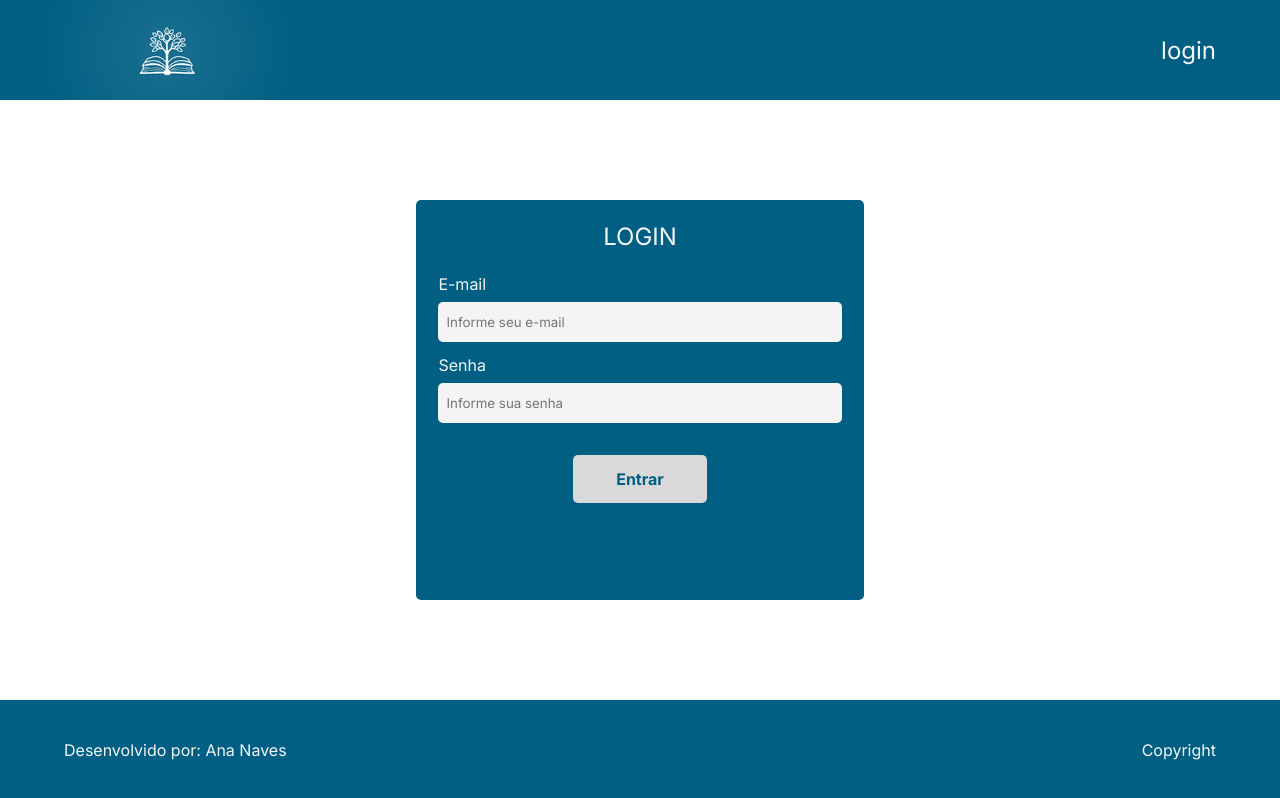
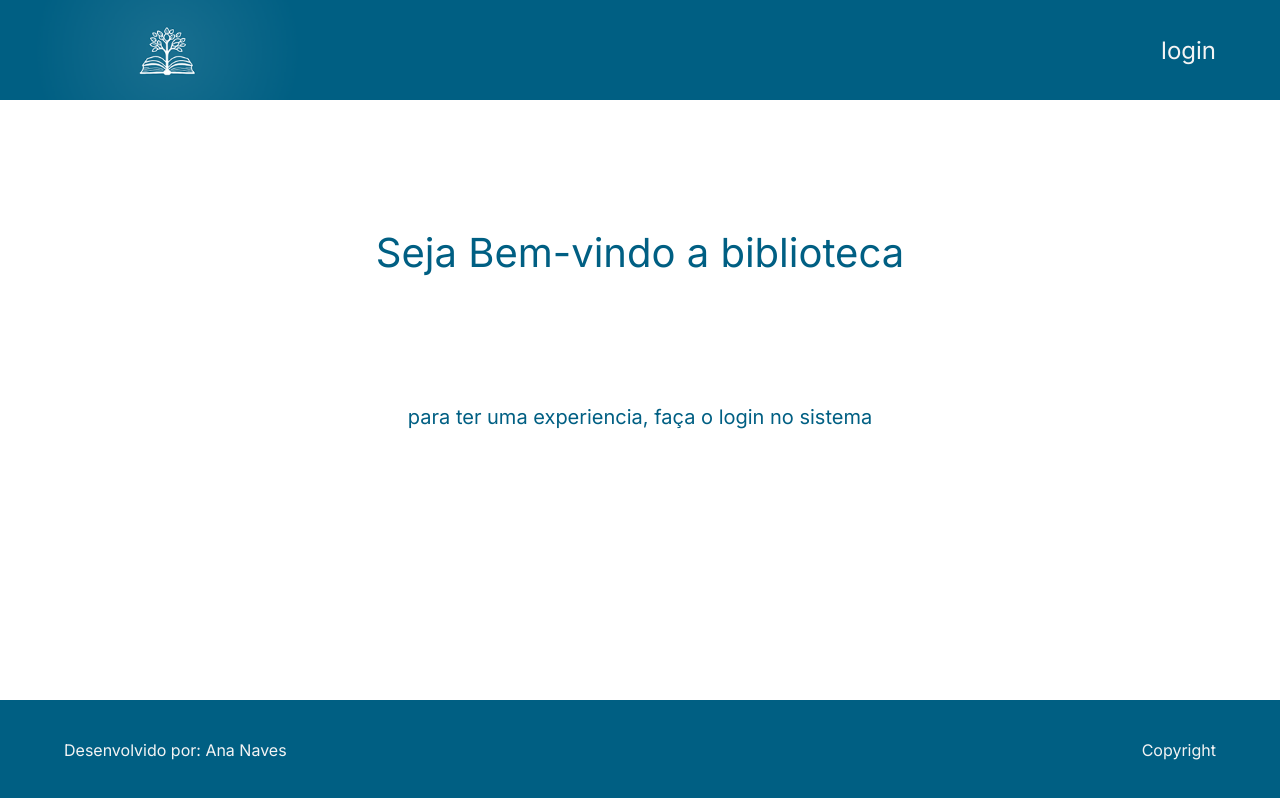
Before and after one commit to ananaves/pgboasvindas-react, a React (Vite) app: page / in a window 1280 px wide. Built offline with nearby package versions, Linux system fonts and the light colour scheme.

Commit message:
pasta pages

```diff
--- a/src/App.tsx
+++ b/src/App.tsx
@@ -1,15 +1,10 @@
 import './App.css'
-import Cabecalho from './components/Cabecalho/cabecalho'
-import Rodape from './components/Rodape/rodape';
-import Welcome from './components/Welcome/Welcome';
-import LoginForm from './components/LoginForm/loginForm';
+import PHome from './assets/Pages/PHome/PHome';
 
 function App() {
   return(
     <>
-      <Cabecalho/>
-      <LoginForm/>
-      <Rodape/>
+      <PHome/>
     </>
   )
 }
--- /dev/null
+++ b/src/assets/Pages/PHome/PHome.tsx
@@ -0,0 +1,16 @@
+import Cabecalho from "../../../components/Cabecalho/cabecalho";
+import Welcome from "../../../components/Welcome/Welcome";
+import Rodape from "../../../components/Rodape/rodape";
+
+
+function PHome() {
+    return(
+        <>
+            <Cabecalho/>
+            <Welcome/>
+            <Rodape/>
+        </>
+    );
+}
+
+export default PHome
--- a/src/components/Cabecalho/cabecalho.tsx
+++ b/src/components/Cabecalho/cabecalho.tsx
@@ -6,7 +6,7 @@ function Cabecalho() {
     return(
         <header className={estilo.cabecalho}>
             <img src={logotipo} alt="logotipo" />
-            <a href="#">login</a>
+            <a href='#'>login</a>
         </header>
     );
 }
```
Also changed, not shown: src/assets/Pages/PLogin/PLogin.tsx (added, +16 -0 lines).
